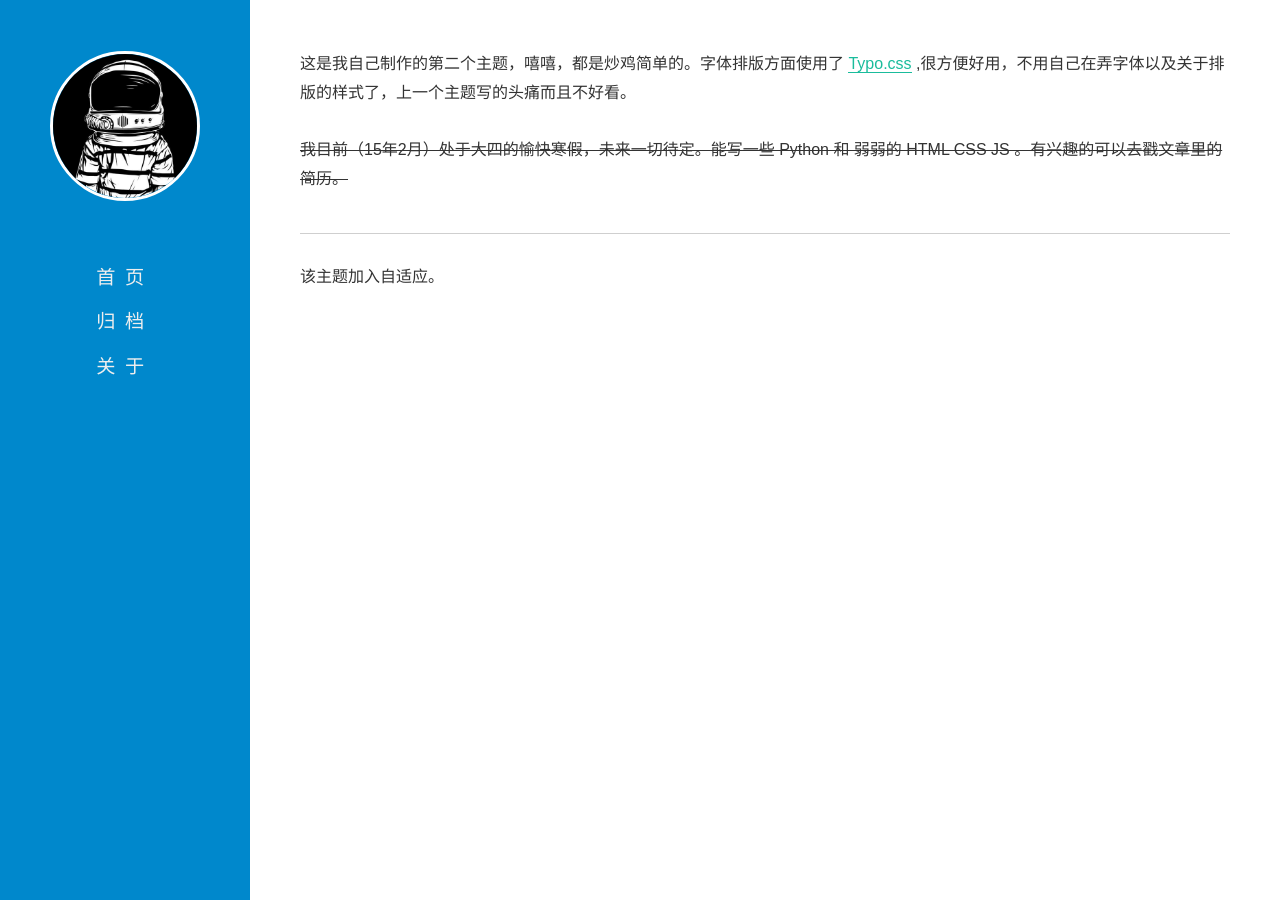
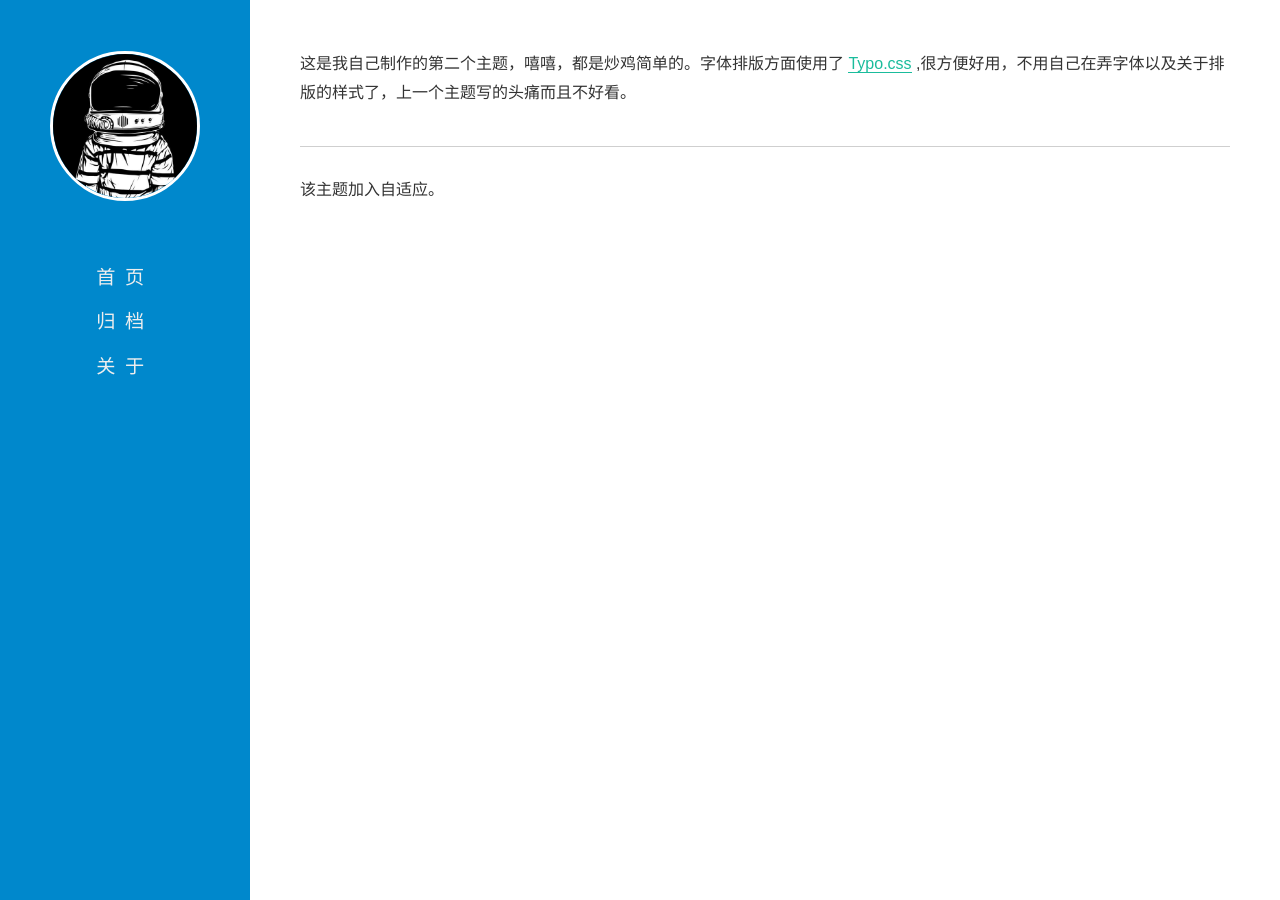
Before and after one commit to for-l00p/zhangziang.github.io, a Jekyll site: the page built from about.md, in a window 1280 px wide. Built offline with Jekyll 4.4.1, drawn with Linux system fonts in a browser that asks for light colours.

Commit message:
change about page

```diff
--- a/about.md
+++ b/about.md
@@ -4,7 +4,6 @@ title: 关于
 ---
 这是我自己制作的第二个主题，嘻嘻，都是炒鸡简单的。字体排版方面使用了 [Typo.css](http://typo.sofi.sh/) ,很方便好用，不用自己在弄字体以及关于排版的样式了，上一个主题写的头痛而且不好看。
 
-<del>我目前（15年2月）处于大四的愉快寒假，未来一切待定。能写一些 Python 和 弱弱的 HTML CSS JS 。有兴趣的可以去戳文章里的简历。</del>
 
 - - -
 
```
